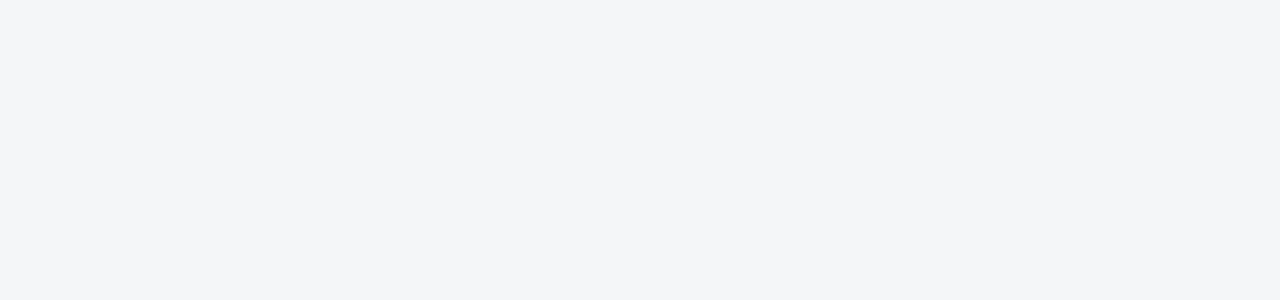
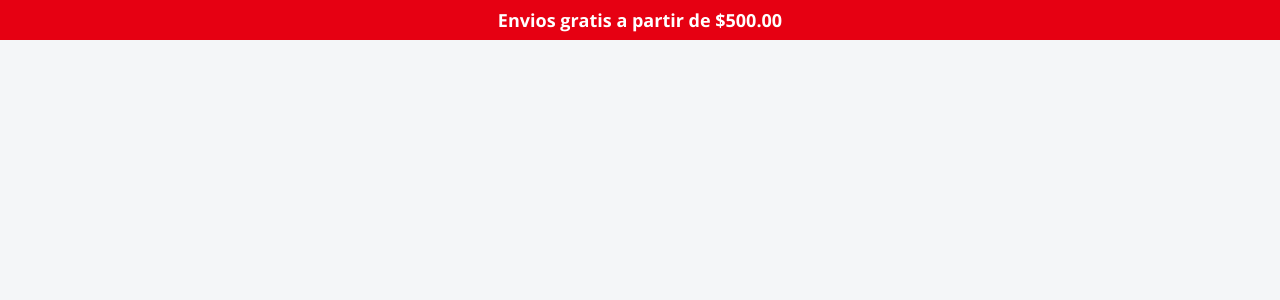
Before and after one commit to Mor4n/hoshi-store-react, a React (Vite) app: page / in a window 1280 px wide. Shown: the top 300 px of the page. Built offline with nearby package versions, Linux system fonts and the light colour scheme.

Commit message:
feat(ui): add Header Component and fonts in Index.html

```diff
--- a/index.html
+++ b/index.html
@@ -4,7 +4,11 @@
     <meta charset="UTF-8" />
     <link rel="icon" type="image/svg+xml" href="/favicon.webp" />
     <meta name="viewport" content="width=device-width, initial-scale=1.0" />
-    <title>hoshi-store-react</title>
+    <title>Hoshi-Store</title>
+    <link rel="preconnect" href="https://fonts.googleapis.com">
+    <link rel="preconnect" href="https://fonts.gstatic.com" crossorigin>
+    <link href="https://fonts.googleapis.com/css2?family=Open+Sans:ital,wght@0,300..800;1,300..800&display=swap"
+        rel="stylesheet">
   </head>
   <body>
     <div id="root"></div>
--- a/src/App.jsx
+++ b/src/App.jsx
@@ -1,9 +1,14 @@
+import Header from "./components/Header"
 
 
 function App() {
 
   return (
     <>
+      <Header/>
+
+
+
 
     </>
   )
--- /dev/null
+++ b/src/components/Header.jsx
@@ -0,0 +1,12 @@
+
+const Header =() => {
+
+    return (
+        <header class="top-banner" id="encabezado">
+            <p>Envios gratis a partir de $500.00</p>
+        </header>
+    )
+
+}
+
+export default Header
--- a/src/index.html
+++ b/src/index.html
@@ -13,6 +13,7 @@
 </head>
 
 <body>
+
 
     <header class="top-banner" id="encabezado"><!-- encabezado -->
         <p>Envios gratis a partir de $500.00</p>
```
